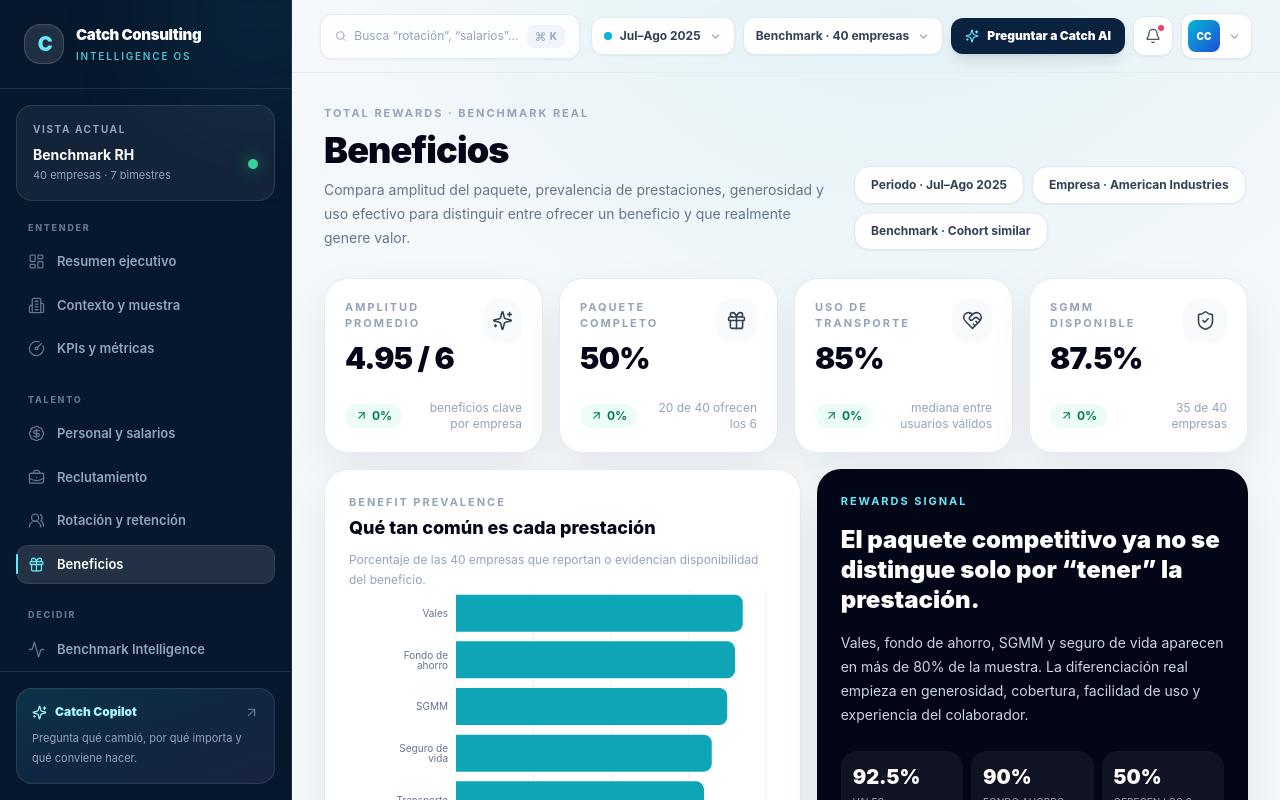
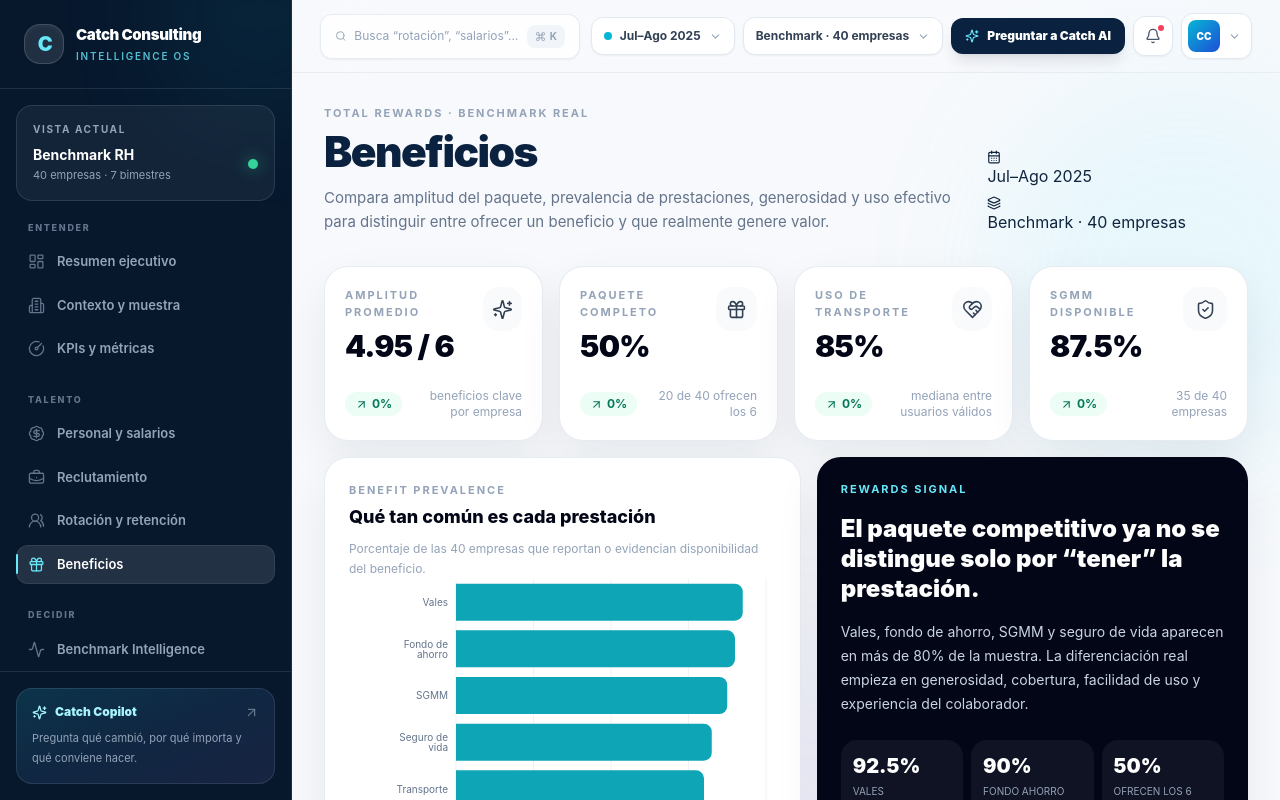
Before and after one commit to ellieeeGB/RH-platform, a Next.js app: page /beneficios in a window 1280 px wide. Shown: the top 800 px of the page. Built offline with nearby package versions, Linux system fonts and the light colour scheme.

Commit message:
feat: redesign dashboard frame for guided consulting experience

```diff
--- a/src/components/dashboard-frame.tsx
+++ b/src/components/dashboard-frame.tsx
@@ -1,13 +1,16 @@
+import { CalendarDays, Layers3 } from "lucide-react";
 import { Sidebar } from "@/components/sidebar";
 import { Topbar } from "@/components/topbar";
 
 export function DashboardFrame({ children }: { children: React.ReactNode }) {
   return (
-    <div className="flex min-h-screen bg-transparent">
+    <div className="min-h-screen bg-[#f7f9fc] lg:flex">
       <Sidebar />
-      <div className="min-w-0 flex-1">
+      <div className="relative min-w-0 flex-1 overflow-hidden">
+        <div className="pointer-events-none absolute -right-24 top-20 h-96 w-96 rounded-full bg-cyan-300/10 blur-3xl" />
+        <div className="pointer-events-none absolute left-[35%] top-[38%] h-80 w-80 rounded-full bg-violet-300/10 blur-3xl" />
         <Topbar />
-        <main className="mx-auto max-w-[1600px] p-5 md:p-8">{children}</main>
+        <main className="relative mx-auto max-w-[1540px] p-5 md:p-7 xl:p-8">{children}</main>
       </div>
     </div>
   );
@@ -23,16 +26,17 @@ export function PageHeader({
   description: string;
 }) {
   return (
-    <section className="mb-7 flex flex-col gap-5 xl:flex-row xl:items-end xl:justify-between">
-      <div>
-        <div className="eyebrow">{eyebrow}</div>
-        <h1 className="mb-2 mt-2 text-3xl font-black tracking-tight text-slate-950 md:text-4xl">{title}</h1>
-        <p className="m-0 max-w-3xl text-sm leading-6 text-slate-500">{description}</p>
-      </div>
-      <div className="flex flex-wrap gap-2">
-        {["Periodo · Jul–Ago 2025", "Empresa · American Industries", "Benchmark · Cohort similar"].map((label) => (
-          <button key={label} className="rounded-2xl border border-slate-200 bg-white px-4 py-2.5 text-xs font-bold text-slate-700 shadow-sm">{label}</button>
-        ))}
+    <section className="mb-8 animate-reveal">
+      <div className="flex flex-col gap-5 xl:flex-row xl:items-end xl:justify-between">
+        <div className="max-w-4xl">
+          <div className="eyebrow">{eyebrow}</div>
+          <h1 className="mb-3 mt-2 text-3xl font-black tracking-[-0.035em] text-[#0b2140] md:text-[2.65rem] md:leading-[1.05]">{title}</h1>
+          <p className="m-0 max-w-3xl text-sm leading-6 text-slate-500 md:text-[15px]">{description}</p>
+        </div>
+        <div className="flex flex-wrap gap-2">
+          <div className="filter-chip"><CalendarDays size={14} /> Jul–Ago 2025</div>
+          <div className="filter-chip"><Layers3 size={14} /> Benchmark · 40 empresas</div>
+        </div>
       </div>
     </section>
   );
```
